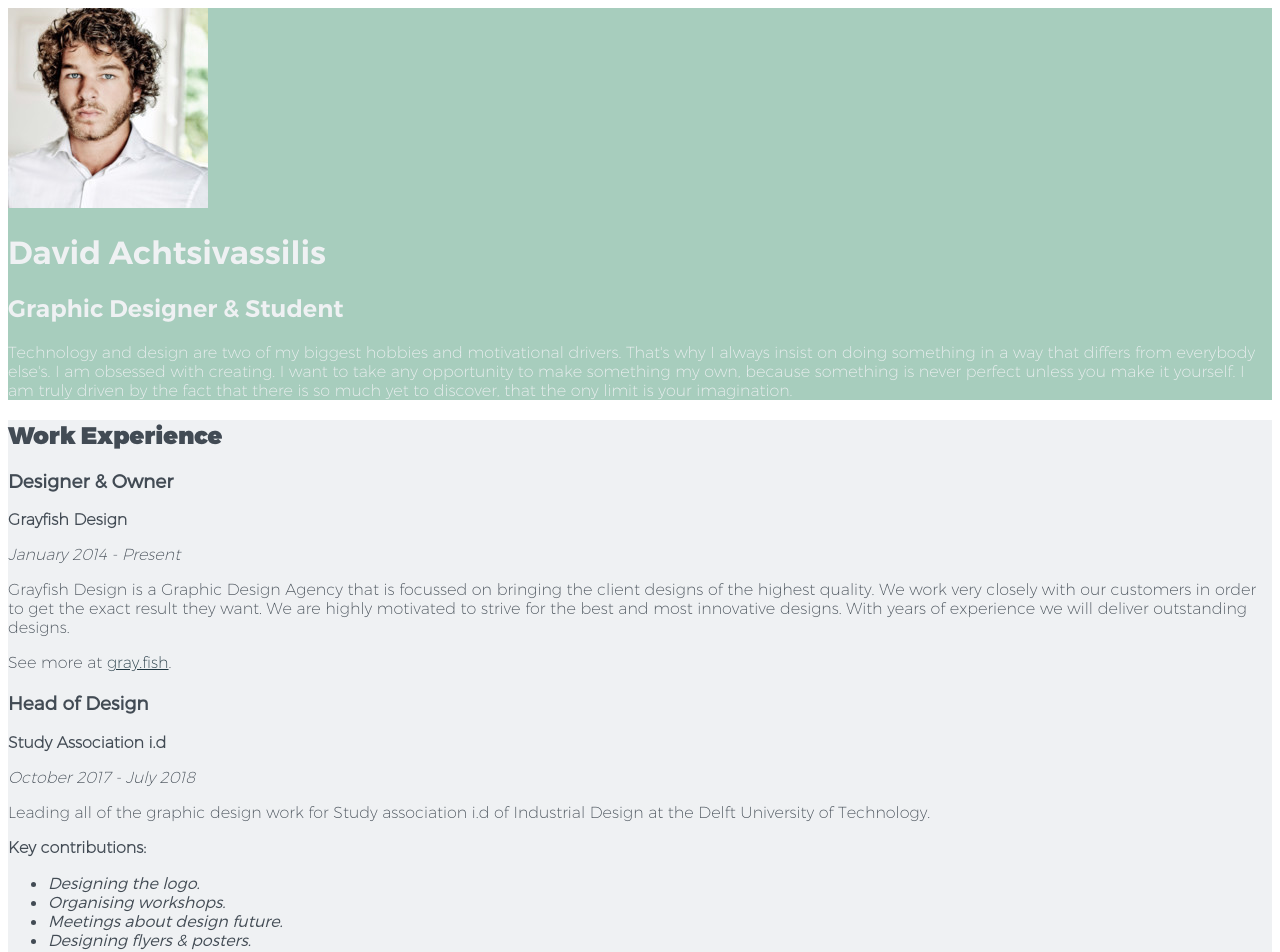
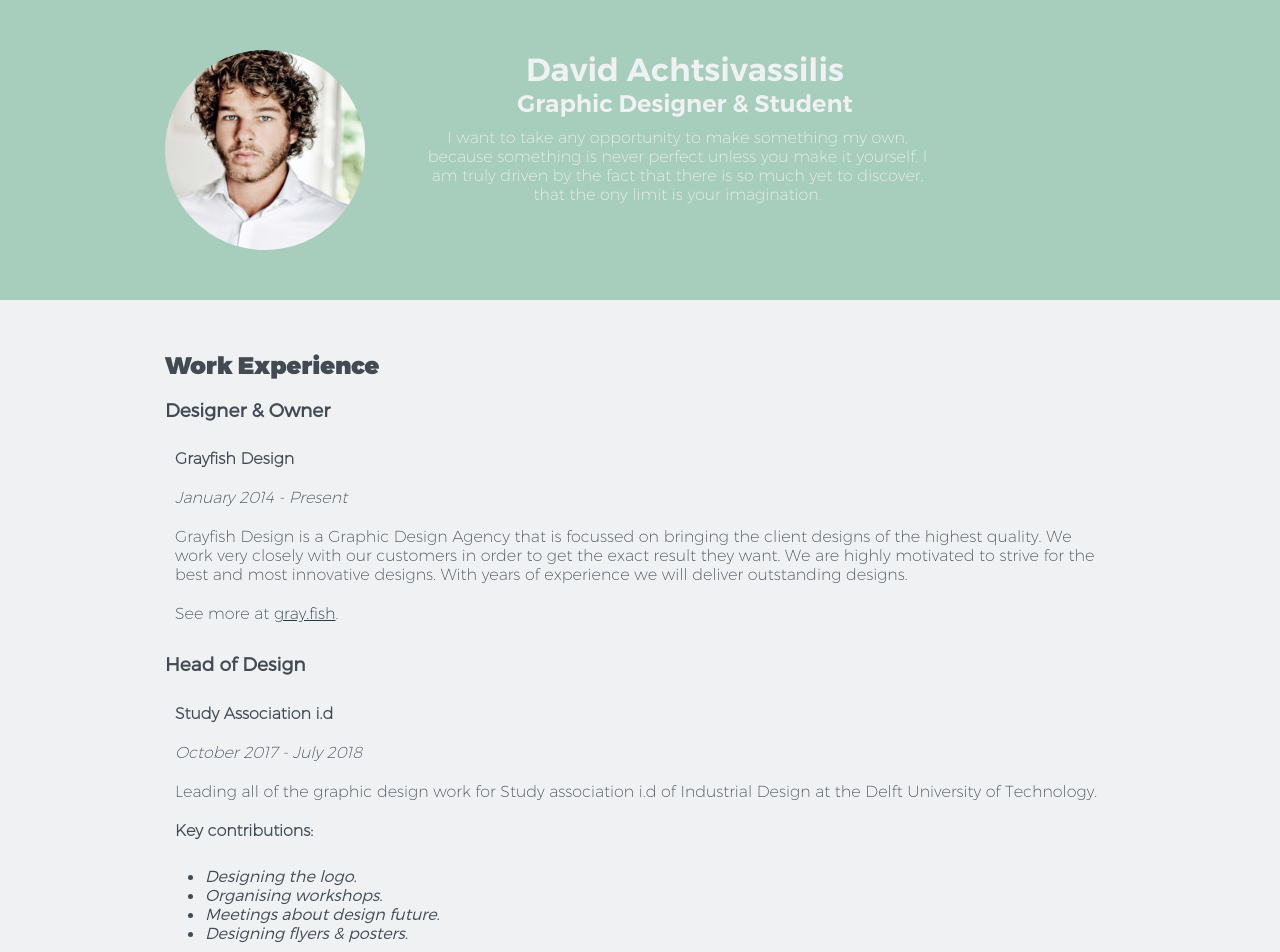
Before and after one commit to UXDSkillslab1718/3-css-essential-training-1-2-resume-files-DavidAcht, a plain HTML site: page Skills Lab Resume/index.html in a window 1280 px wide. Shown: the top 952 px of the page. Drawn offline with Linux system fonts and the light colour scheme.

Commit message:
Assignment 4

```diff
--- a/Skills Lab Resume/css/styles.css
+++ b/Skills Lab Resume/css/styles.css
@@ -28,7 +28,7 @@
 /*Global Styles
 --------------------------*/
 body{
-
+    margin:0;
 }
 a{
     color:#223843;
@@ -40,11 +40,14 @@ a:hover {
 p {
     font-family: 'Trueno Ultra Light';
     color: #424B54;
+    padding: 10px;
+    margin: 0px;
 }
 
 h2{
     font-family: 'Trueno Ultra Black';
     color: #424B54;
+    margin: 0px;
 }
 
 h3{
@@ -61,34 +64,67 @@ ul{
     font-family: 'Trueno Light';
     color: #424B54;
 }
+
+.content-wrap{
+    max-width: 950px;
+    margin: 0 auto;
+    padding: 50px;
+    overflow: auto;
+}
+
+
 /* Header and Footer Styles
 --------------------------*/
+.profile-img{
+    width:200px;
+    border-radius: 50%;
+    float: left;
+    margin-right: 50px;
+}
 header{
     background: #A7CDBD;
     color: #EFF1F3;
     font-family: 'Trueno Semi Bold';
+    margin: 0 auto;
+    text-align: center;
 }
-
+header h1{
+    font-family: 'Trueno Semi Bold';
+    color: #EFF1F3;
+    margin: 0;
+    padding-right: 160px;
+}
 header h2{
     font-family: 'Trueno Semi Bold';
     color: #EFF1F3;
+    text-align: center;
+    padding-right: 160px;
 }
 
 header p{
     color: #EFF1F3;
+    width: 600px;
+    margin: 0 auto;
 }
 footer{
     background: #BBE1C3;
     color: #EFF1F3;
+    text-align: center;
     }
 footer h2{
     font-family: 'Trueno Semi Bold';
     color: #EFF1F3;
+    padding-bottom: 10px;
 }
 
 footer a{
     font-family: 'Trueno Light';
     color: #EFF1F3;
+    padding: 10px;
+}
+
+footer p{
+    padding: 10px;
 }
 
 /* Work Experience Styles
--- a/Skills Lab Resume/index.html
+++ b/Skills Lab Resume/index.html
@@ -10,13 +10,12 @@
     <!-- // Intro -->
     <header>
         <div class="content-wrap">
-            <img class="profile-img column-narrow" src="images/David.jpg" alt="David Achtsivassilis">
+            <img class="profile-img" src="images/David.jpg" alt="David Achtsivassilis">
 
             <div class="column-wide">
               <h1>David Achtsivassilis</h1>
               <h2>Graphic Designer & Student</h2>
-              <p> Technology and design are two of my biggest hobbies and motivational drivers. That's why I always insist on doing something in a way that differs from everybody else's. I am obsessed with creating.
-I want to take any opportunity to make something my own, because something is never perfect unless you make it yourself. I am truly driven by the fact that there is so much yet to discover, that the ony limit is your imagination.</p>
+              <p> I want to take any opportunity to make something my own, because something is never perfect unless you make it yourself. I am truly driven by the fact that there is so much yet to discover, that the ony limit is your imagination.</p>
             </div>
         </div>
     </header>
@@ -36,7 +35,7 @@ I want to take any opportunity to make something my own, because something is ne
                 <div class="column-wide">
                   <p>Grayfish Design is a Graphic Design Agency that is focussed on bringing the client designs of the highest quality.
 We work very closely with our customers in order to get the exact result they want. We are highly motivated to strive for the best and most innovative designs. With years of experience we will deliver outstanding designs. </p>
-                  <p>See more at <a href="http://gray.fish">gray.fish</a>.</p>
+                  <p>See more at <a href="http://gray.fish" target="_blank">gray.fish</a>.</p>
                 </div>
 
                 <!-- Job Details -->
@@ -72,7 +71,6 @@ We work very closely with our customers in order to get the exact result they wa
             </div>
         </section>
 
-
         <!-- // Education -->
         <section class="education">
             <div class="content-wrap">
@@ -97,7 +95,7 @@ We work very closely with our customers in order to get the exact result they wa
     <!-- // Footer & contact info -->
     <footer>
         <div class="content-wrap">
-            <h2>Let's Keep in Touch!</h2>
+            <h2>Let's keep in touch!</h2>
 
             <!-- Social media and contact links. Add or remove any networks. -->
             <div class="contact-info">
```
